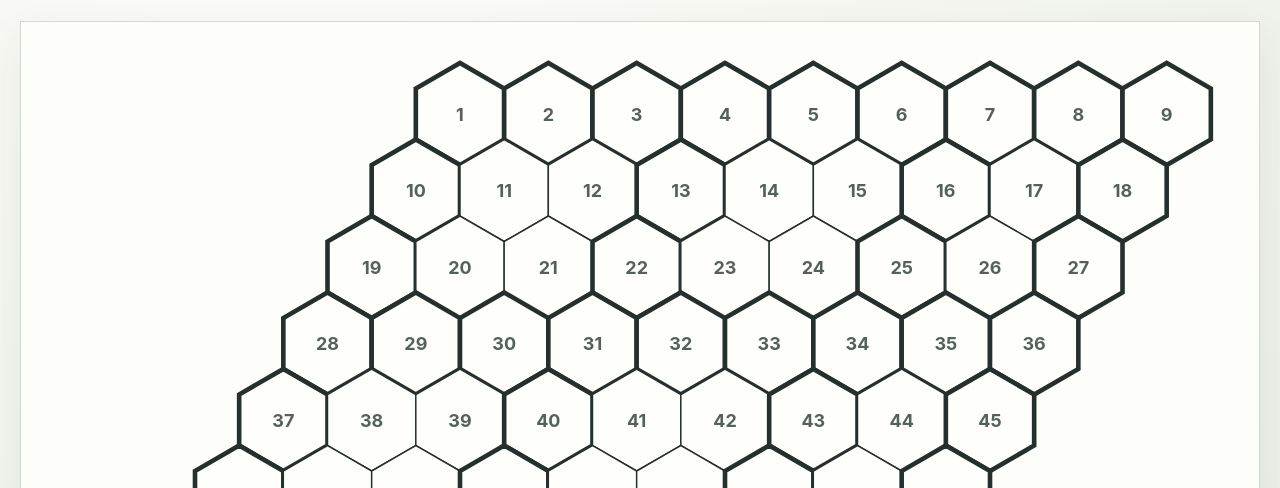
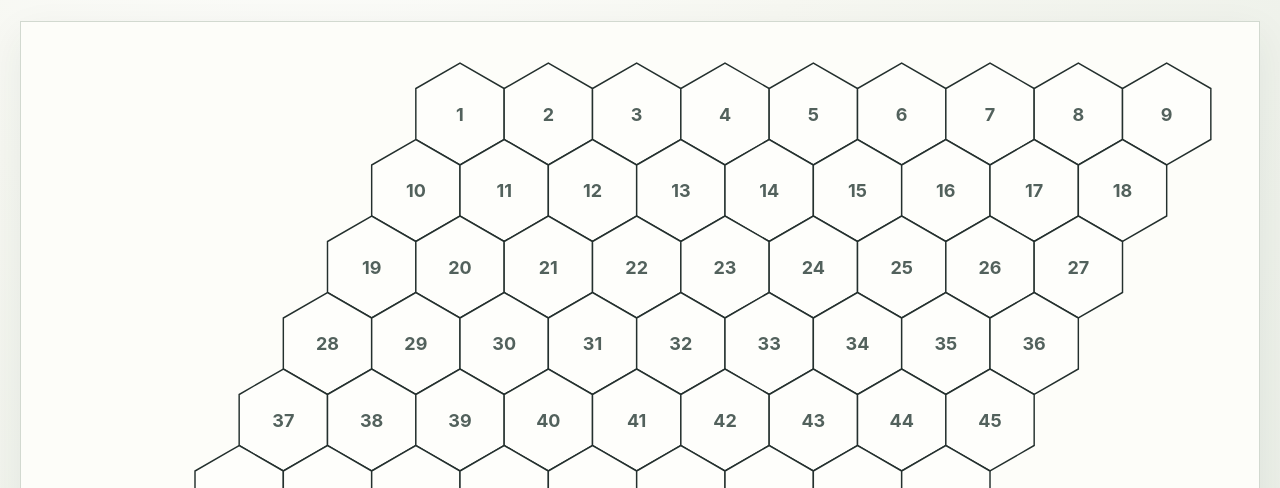
Before and after one commit to nahiphog/IsosudokuMaker, a website with bundled scripts: page index.html in a window 1280 px wide. Shown: the part 312-800 px from the top of the page. Built offline with nearby package versions, Linux system fonts and the light colour scheme.

Commit message:
Update Site source

```diff
--- a/src/main.ts
+++ b/src/main.ts
@@ -20,11 +20,6 @@ function corners(x: number, y: number): string {
   }).join(" ");
 }
 
-function hasRegionEdge(row: number, col: number): boolean {
-  // The nine outlined 3 × 3 rhombi form the marked areas.
-  return row % 3 === 0 || col % 3 === 0 || row === 8 || col === 8;
-}
-
 for (let row = 0; row < 9; row += 1) {
   for (let col = 0; col < 9; col += 1) {
     const index = row * 9 + col + 1;
@@ -32,7 +27,7 @@ for (let row = 0; row < 9; row += 1) {
     const y = startY + row * rowStep;
     const polygon = document.createElementNS(NS, "polygon");
     polygon.setAttribute("points", corners(x, y));
-    polygon.setAttribute("class", `cell${hasRegionEdge(row, col) ? " region-edge" : ""}`);
+    polygon.setAttribute("class", "cell");
     svg.append(polygon);
 
     const label = document.createElementNS(NS, "text");
--- a/style.css
+++ b/style.css
@@ -13,6 +13,6 @@ h1, h2, p { margin-top: 0; } h1 { font-size: clamp(2.4rem, 6vw, 4.5rem); line-he
 .legend span { display: flex; align-items: center; gap: 7px; } .legend i { display: block; width: 24px; height: 0; border-top: 1.5px solid #273230; } .legend i.bold { border-width: 4px; }
 .board-shell { overflow: hidden; border: 1px solid #d2d9d0; background: #fdfdf9; box-shadow: 0 14px 38px #20322a12; padding: clamp(12px, 3vw, 34px); }
 #board { width: 100%; } svg { display: block; width: 100%; height: auto; min-width: 690px; }
-.cell { fill: #fefefb; stroke: #24302e; stroke-width: 1.45; vector-effect: non-scaling-stroke; } .cell.region-edge { stroke-width: 4.6; } .label { fill: #52615c; font-size: 18px; font-weight: 700; text-anchor: middle; dominant-baseline: central; user-select: none; }
+.cell { fill: #fefefb; stroke: #24302e; stroke-width: 1.45; vector-effect: non-scaling-stroke; } .label { fill: #52615c; font-size: 18px; font-weight: 700; text-anchor: middle; dominant-baseline: central; user-select: none; }
 footer { display: flex; justify-content: space-between; gap: 24px; color: #53645e; padding: 22px 2px 0; font-size: .85rem; } footer p { margin: 0; } footer b { color: #253833; } .quiet { color: #76857f; text-align: right; }
 @media (max-width: 720px) { .workspace { width: min(100% - 24px, 1240px); padding-top: 26px; } .masthead, .intro, footer { display: block; } .status { margin-top: 18px; } .legend { justify-content: flex-start; margin-top: 20px; } .board-shell { overflow-x: auto; } .quiet { margin-top: 8px; text-align: left; } }
```
